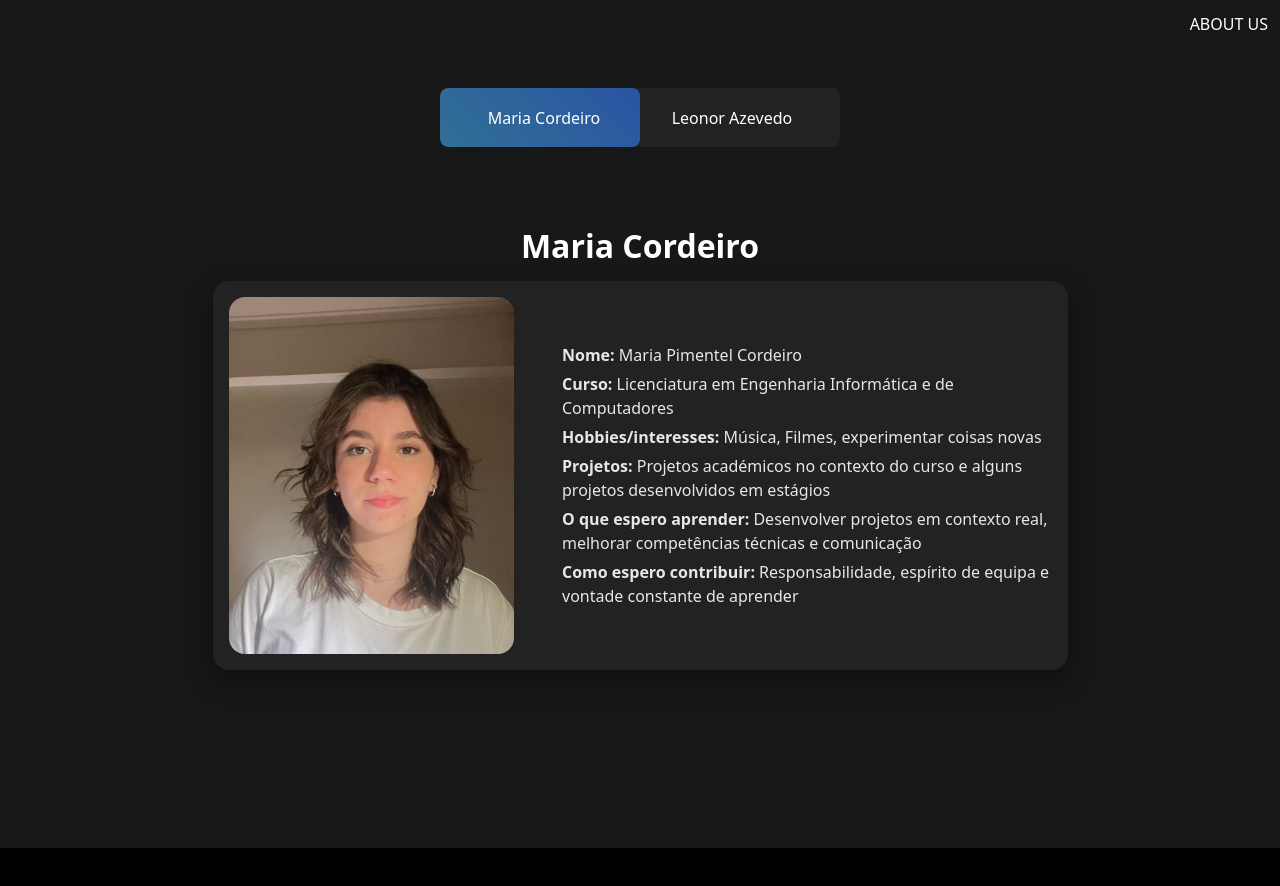
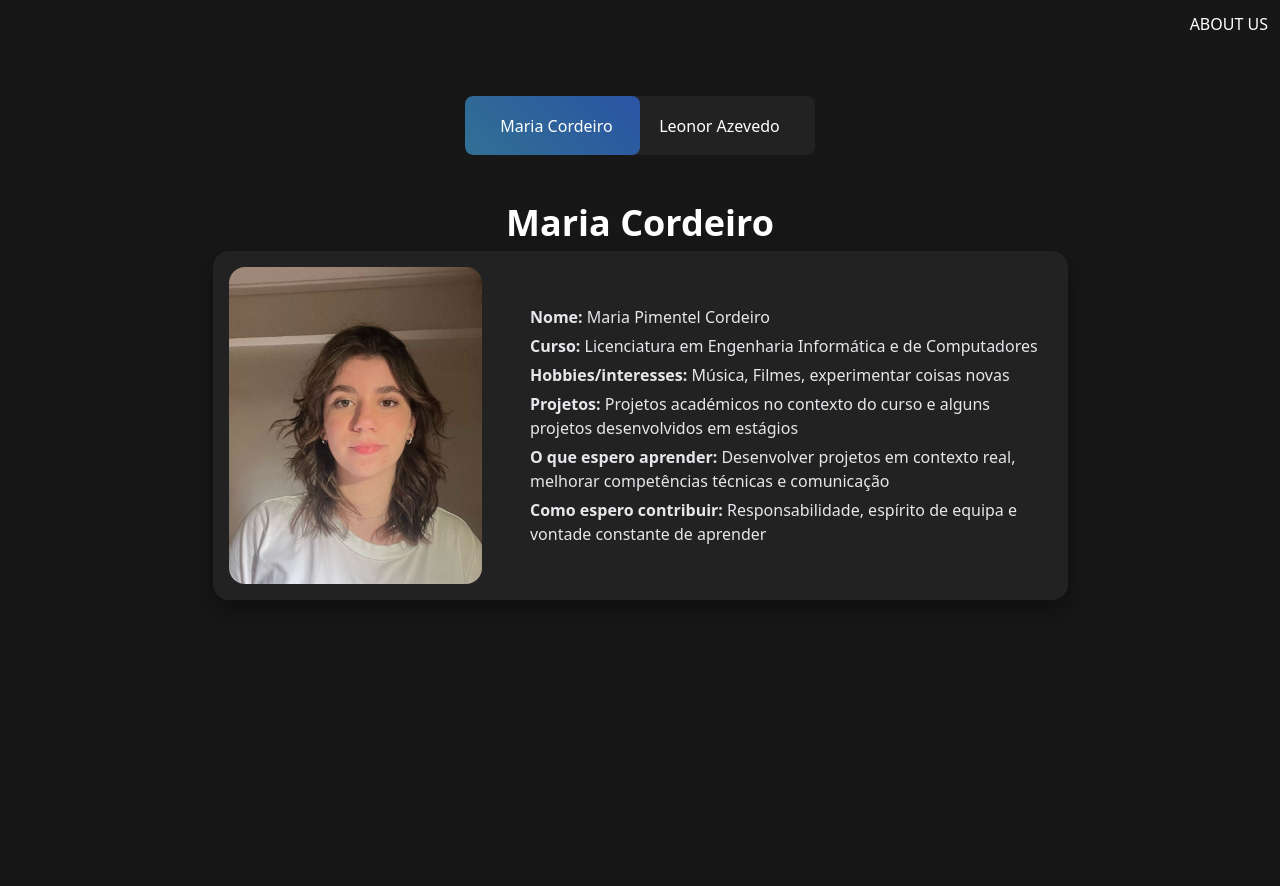
Before and after one commit to leonor-a-a-ist/TLMOTO-recrutamento---software, a Next.js app: page /maria in a window 1280 px wide. Shown: the top 886 px of the page. Before the commit the page ends 848 px from the top, so only its background shows below. Built offline with nearby package versions, Linux system fonts and the light colour scheme; some icons are missing.

Commit message:
about_us responsivo/ algumas alterações no global.scss

```diff
--- a/src/components/about_us/PersonalPage.js
+++ b/src/components/about_us/PersonalPage.js
@@ -1,44 +1,35 @@
-import { useRouter } from 'next/router';
 import Menu from '@/components/about_us/Menu'; // caminho relativo para o ficheiro
 
-export default function PersonalPage({ name, content, active, src }) {
-    const router = useRouter();
+export default function PersonalPage({ name, content, src }) {
 
     return (
-        <div className="personal-page bg-neutral-900">
-        {/* <div className="min-h-screen bg-neutral-900 text-white flex flex-col items-center gap-20 pt-40"> */}
+        <div className="personal-page">
 
             {/* Navegação entre páginas */}
-            <Menu className="flex-1 mt-20" />
+            <Menu />
 
             {/* Conteúdo principal */}
-            <div className="flex flex-col items-center gap-4">
+            <div className="personal-page_content">
                 {/* Nome */}
-                <div className="pt-12 pb-12 px-8">
-                    <h1 className="text-4xl font-bold">
-                    {/* <h1> */}
+                <h1>
                     {name}
                 </h1>
-                </div>
 
-                <div className="bg-[#222] personal-card">
-                    {/*<div className="flex items-center gap-16"> */}
+                <div className="personal-page_content_card">
 
                     {/* Imagem */}
-                        <div className="personal-card__image">
+                    <div>
                         <img
                             src={src}
                             alt={name}
-                                className="personal-card__img"
                         />
                     </div>
 
                     {/* Informação pessoal */}
-                        <div className = "personal-card__content">
+                    <div className="personal-page_content_card_text">
                         {content}
                     </div>
 
-                    {/*</div>*/}
                 </div>
             </div>
         </div>
--- a/src/pages/about_us.js
+++ b/src/pages/about_us.js
@@ -2,33 +2,31 @@ import Link from 'next/link';
 
 export default function AboutUs() {
     return (
-        <div className="min-h-screen bg-neutral-900 text-white flex flex-col items-center gap-20">
+        <div className="about_us">
 
             {/* Título */}
-            <h1 className="about_us">
+            <h1>
                 Recrutas
             </h1>
 
             {/* Container das imagens */}
-            <div className="flex w-full max-w-6xl justify-center gap-50">
+            <div className="about_us_container">
                 {/* Esquerda */}
-                <Link href="/maria" className="flex flex-col items-center">
+                <Link href="/maria">
                     <img
                         src="/maria.jpg"
                         alt="Maria"
-                            className="w-48 h-auto rounded-lg hover:opacity-80 transition"
                     />
-                        <span className="mt-2 text-lg">Maria Cordeiro</span>
+                    <span>Maria Cordeiro</span>
                 </Link>
 
                 {/* Direita */}
-                <Link href='/leonor' className="flex flex-col items-center">
+                <Link href='/leonor'>
                     <img
                         src="/leonor.jpg"
                         alt="Leonor"
-                            className="w-48 h-auto rounded-lg hover:opacity-80 transition"
                     />
-                        <span className="mt-2 text-lg">Leonor Azevedo</span>
+                    <span>Leonor Azevedo</span>
                 </Link>
             </div>
         </div>
--- a/src/pages/leonor.js
+++ b/src/pages/leonor.js
@@ -17,7 +17,6 @@ export default function Leonor() {
         <PersonalPage
             name="Leonor Azevedo"
             content={leonorContent}
-            active="leonor"
             src="/leonor.jpg"
         />
     );
--- a/src/pages/maria.js
+++ b/src/pages/maria.js
@@ -19,7 +19,6 @@ export default function Maria() {
         <PersonalPage
             name="Maria Cordeiro"
             content={mariaContent}
-            active="maria"
             src = "/maria.jpg"
         />
     );
--- a/src/styles/globals.scss
+++ b/src/styles/globals.scss
@@ -1,7 +1,11 @@
 @import "tailwindcss";
 
-@mixin disposition ($direction: row, $gap: 0, $justify: null) {
-    display: flex;
+$background-color: #171717; // bg-neutral-900
+$secondary-color: #222; //cor de fundo do botão e do card
+$changing-point: 768px;
+
+@mixin generic($display: flex, $direction: column, $gap: 0, $justify: null) {
+    display: $display;
     align-items: center;
     flex-direction: $direction;
     gap: $gap;
@@ -17,12 +21,8 @@
 
 // Dentro do body define: cor de fundo, cor do texto, fonte e centralização de conteúdo
 body {
-    justify-content: center;
-    align-items: center;
-    background: black;
-    color: white;
-
-    //@include disposition(null, null, center);
+    background: $background-color;
+    @include generic(null, null, 0, center);
 
     // Sem scrollbar
     &::-webkit-scrollbar {
@@ -30,80 +30,27 @@ body {
     }
 }
 
-// define o estilo da homepage
-.homepage {
-    color: #ffffff;
-    @include disposition(column, 10px, center);
-
-    //mobile: imagem no fundo com o resto do centeúdo por cima
-    //desktop: imagem à esquerda conteúdo à direita
-}
-
 // define o estilo da barra de navegação
 nav {
-    color: #ffffff;
-    padding-left: 12px;
-    padding-right: 12px;
-    padding-top: 12px;
-    padding-bottom: 12px;
-    @include disposition(row, 0, space-between);
+    padding: 12px;
+    @include generic($direction: row, $justify: space-between);
+    color: white;
+    background-color: $background-color;
+    margin-bottom: 3rem;
 }
-
-// define o estilo das páginas pessoais
-.personal-page {
-    min-height: 100vh;
-    color: white;
-    @include disposition(column, 40px, null);
-}
-
-// define o estilo do layout das páginas pessoais
-.personal-card {
-    background-color: #222;
-    border-radius: 1rem;
-    box-shadow: 0 10px 25px rgba(0, 0, 0, 0.4);
-    width: 95%;
-    max-width: 900px;
-    display: flex;
-    padding: 1rem;
-    @include disposition(column, 3rem, center);
-
-    @media (min-width: 768px) {
-        flex-direction: row; // desktop
-    }
-
-    &__img {
-        width: 15rem;
-        height: auto;
-        border-radius: 1rem;
-        object-fit: cover;
-
-        @media (min-width: 768px) {
-            width: 30rem;
-        }
-    }
-
-    &__content {
-        width: 100%;
-    }
-}
-
-
-//pagina about us
-
-
-
 
 // define o estilo dos títulos h1
 h1 {
-    font-size: 2rem;
-    font-weight: 700;
-    line-height: 1.2;
-    margin-top: 40px;
+    font-size: 2.25rem;
+    line-height: 2.5rem;
+    font-weight: 700; // bold
+    margin-bottom: 0.5rem;
+}
 
-    &.about_us{
-        font-size: 2.5rem;
-        font-weight: 700;
-    }
+// define o estilo dos parágrafos
+p {
+    margin-top: 5px;
+    margin-bottom: 5px;
 }
 
 // afeta elementos com id main (not sure what that means), mas adiciona-lhes espaço no topo
@@ -111,35 +58,137 @@ h1 {
     margin-top: 90px;
 }
 
-// define o estilo dos parágrafos
-p {
-    margin-top: 5px;
-    margin-bottom: 5px;
+// define o estilo da homepage
+.homepage {
+    background-color: black;
+    @include generic($gap: 10px, $justify: center);
+    color: white;
 
-    &.homepageP {
+    p {
         text-align: center;
+    }
+
+    /*@media (min-width: $changing-point) {
+    } */
+
+    //mobile: imagem no fundo com o resto do conteúdo por cima??
+    //desktop: imagem à esquerda (a ocupar a altura completamente, sem scroll possível), conteúdo à direita
+}
+
+//pagina about us
+.about_us {
+    //aqui precisamos de um espaço maior depois do título
+    @include generic;
+    color: white;
+
+    min-height: 100vh;
+    background-color: $background-color; // bg-neutral-900
+
+    img {
+        width: 12rem; // w-48
+        height: auto; // h-auto
+        border-radius: 1rem; // rounded-lg
+        transition: all 150ms ease-in-out;
+
+        &:hover {
+            opacity: 0.8;
+        }
+    }
+
+    h1 {
+        // espaçamento entre título e imagens
+        margin-bottom: 5rem;
+    }
+
+    &_container {
+        // as imagens estão uma por coluna
+        @include generic($justify: center);
+        color: white;
+
+        //width: 80%;
+        //max-width: 900px; // max-w-6xl
+
+        a {
+            @include generic($justify: center);
+            color: white;
+
+            margin-bottom: 3rem;
+        }
+
+        @media (min-width: $changing-point) {
+            // as imagens estão uma por linha (desktop)
+            @include generic($direction: row, $gap: 7rem);
+            color: white;
+        }
+    }
+}
+
+// define o estilo das páginas pessoais
+.personal-page {
+    min-height: 100vh;
+    background-color: $background-color;
+    @include generic; //o espaço entre os h1 e os restantes elementos vem de margin-top e margin-bottom
+    color: white;
+
+    &_content {
+        @include generic;
+        color: white;
+
+        // define o estilo do layout das páginas pessoais
+        // usamos rem para ser consistente entre todas as páginas, e não depender das suas definições "pessoais"
+        &_card {
+            background-color: $secondary-color;
+            border-radius: 1rem;
+            box-shadow: 0 10px 25px #00000066;
+            width: 95%;
+            max-width: 900px; // mesmo tentanto ocupar 95%, nunca pode ser maior que 900px (para não ficar enorme em desktop)
+            padding: 1rem;
+            @include generic($gap: 3rem);
+            color: white;
+
+            @media (min-width: $changing-point) {
+                flex-direction: row; // desktop
+            }
+
+            img {
+                width: 15rem;
+                height: auto;
+                border-radius: 1rem;
+                object-fit: cover;
+
+                // desktop
+                @media (min-width: $changing-point) {
+                    width: 25rem;
+                }
+            }
+
+            &_text {
+                width: 100%;
+            }
+        }
     }
 }
 
 // Define o estilo do menu; usado no componente Menu.jsx para as páginas pessoais
 .menu {
     position: relative;
-    width: 400px;
+    width: 350px;
     height: 59px;
-    background-color: #222;
+    max-width: 95%;
+    background-color: $secondary-color;
     border-radius: 8px;
     overflow: hidden;
-    margin-top: 40px;
-    @include disposition(null, null, space-around);
+    @include generic($direction: null, $justify: space-around);
+    color: white;
 
     a {
         position: relative;
-        z-index: 1;     //define a posição do elemento em relação aos restantes: à frente ou atrás deles (negativo fica atrás)
+        z-index: 1; //define a posição do elemento em relação aos restantes: à frente ou atrás deles (negativo fica atrás)
         text-align: center;
         display: inline-block;
         font-size: 1em;
         font-weight: 500;
-        color: #fff;
+        color: white;
         text-decoration: none;
     }
 
@@ -151,24 +200,24 @@ p {
         height: 100%;
         background: linear-gradient(45deg, #317094, #2a54a3);
         border-radius: 8px;
-        transition: .5s;
+        transition: 0.5s;
     }
 
-    a.active~span {
+    a.active ~ span {
         left: 0;
         /* se o primeiro link estiver ativo */
     }
 
-    a:nth-child(2).active~span {
+    a:nth-child(2).active ~ span {
         left: 50%;
         /* se o segundo link estiver ativo */
     }
 
-    a:nth-child(1):hover~span {
+    a:nth-child(1):hover ~ span {
         left: 0%;
     }
 
-    a:nth-child(2):hover~span {
+    a:nth-child(2):hover ~ span {
         left: 50%;
     }
 }
```
Also changed, not shown: src/pages/index.js (+3 -9 lines). Lines whose indentation alone changed are shown as unchanged.
